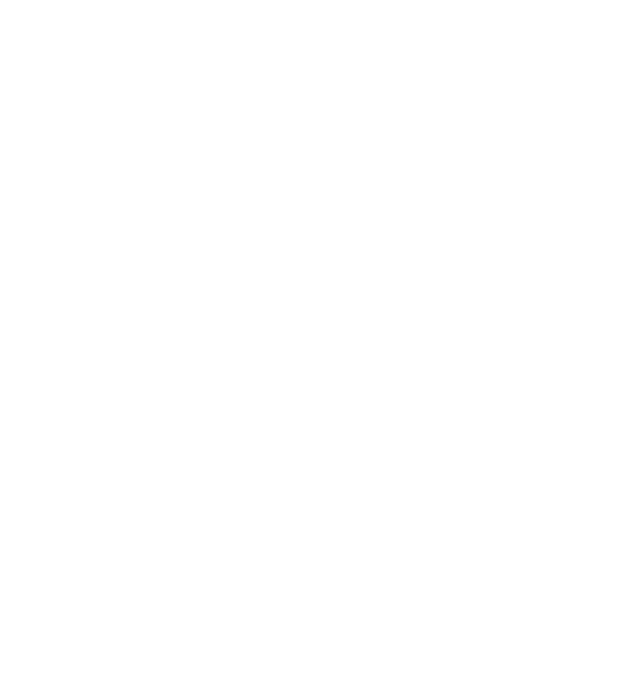
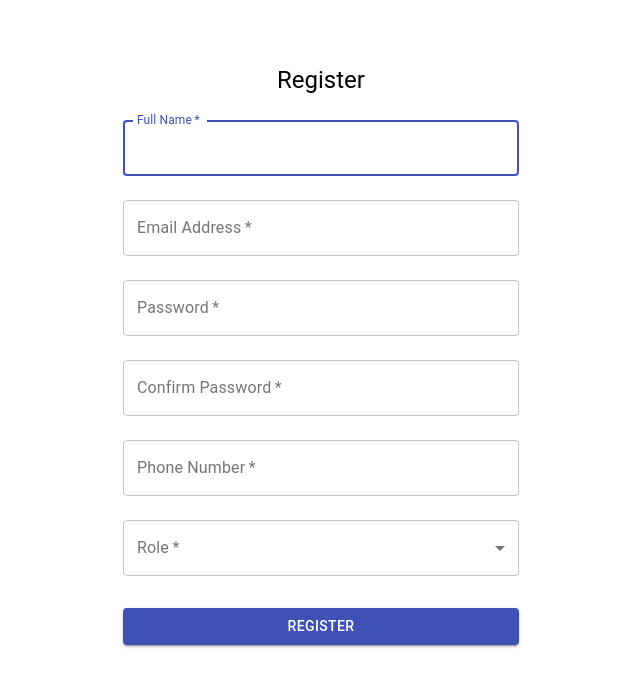
Before and after one commit to mariamafra/ghosthouse-front, a React (Create React App) app: page /register in a window 1280 px wide. Before the commit this address had no page. Shown: the top 686 px of the page, without its empty margins (319-959 px from the left). Built offline with nearby package versions, Linux system fonts and the light colour scheme; the HTML template or start-up script is replaced by a standard one.

Commit message:
Register

```diff
--- a/src/App.js
+++ b/src/App.js
@@ -8,6 +8,7 @@
 import MyProperties from './pages/MyProperties';
 import ReservationDetailPage from './pages/ReservationDetailPage';
 import LoginPage from './pages/LoginPage';
+import Register from './pages/Register';
 
 function App() {
   return (
@@ -21,6 +22,7 @@
           <Route path='/my-reservations' element={<MyReservations />}/>
           <Route path='/my-properties' element={<MyProperties />}/>
           <Route path='/login' element={<LoginPage />}/>
+          <Route path='/register' element={<Register />}/>
           <Route path='/reservation-confirmation/:id' element={<ReservationDetailPage />}/> {/* Precisa ser revisto, o ID precisa ser o da reserva*/}
         </Routes>
       </Router>
--- a/src/pages/LoginPage.js
+++ b/src/pages/LoginPage.js
@@ -1,4 +1,5 @@
 import React, { useState } from 'react';
+import { Link } from 'react-router-dom';
 import { TextField, Button, Typography, Container, makeStyles } from '@material-ui/core';
 
 const useStyles = makeStyles((theme) => ({
@@ -71,6 +72,9 @@
           >
             Sign In
           </Button>
+          <Typography variant="body2" color="textSecondary" align="center">
+            Don't have an account? <Link to="/register">Sign Up</Link>
+          </Typography>
         </form>
       </div>
     </Container>
--- /dev/null
+++ b/src/pages/Register.js
@@ -0,0 +1,137 @@
+import React, { useState } from 'react';
+import { TextField, Button, Typography, Container, makeStyles, FormControl, InputLabel, Select, MenuItem } from '@material-ui/core';
+
+const useStyles = makeStyles((theme) => ({
+  container: {
+    marginTop: theme.spacing(8),
+    display: 'flex',
+    flexDirection: 'column',
+    alignItems: 'center',
+  },
+  form: {
+    width: '100%',
+    marginTop: theme.spacing(1),
+  },
+  submit: {
+    margin: theme.spacing(3, 0, 2),
+  },
+}));
+
+const Register = () => {
+  const classes = useStyles();
+  const [name, setName] = useState('');
+  const [email, setEmail] = useState('');
+  const [password, setPassword] = useState('');
+  const [confirmPassword, setConfirmPassword] = useState('');
+  const [phoneNumber, setPhoneNumber] = useState('');
+  const [role, setRole] = useState('');
+
+  const handleSubmit = (event) => {
+    event.preventDefault();
+    console.log('Name:', name);
+    console.log('Email:', email);
+    console.log('Password:', password);
+    console.log('Confirm Password:', confirmPassword);
+    console.log('Phone Number:', phoneNumber);
+    console.log('Role:', role);
+  };
+
+  return (
+    <Container component="main" maxWidth="xs">
+      <div className={classes.container}>
+        <Typography component="h1" variant="h5">
+          Register
+        </Typography>
+        <form className={classes.form} onSubmit={handleSubmit}>
+          <TextField
+            variant="outlined"
+            margin="normal"
+            required
+            fullWidth
+            id="name"
+            label="Full Name"
+            name="name"
+            autoComplete="name"
+            autoFocus
+            value={name}
+            onChange={(e) => setName(e.target.value)}
+          />
+          <TextField
+            variant="outlined"
+            margin="normal"
+            required
+            fullWidth
+            id="email"
+            label="Email Address"
+            name="email"
+            autoComplete="email"
+            value={email}
+            onChange={(e) => setEmail(e.target.value)}
+          />
+          <TextField
+            variant="outlined"
+            margin="normal"
+            required
+            fullWidth
+            name="password"
+            label="Password"
+            type="password"
+            id="password"
+            autoComplete="new-password"
+            value={password}
+            onChange={(e) => setPassword(e.target.value)}
+          />
+          <TextField
+            variant="outlined"
+            margin="normal"
+            required
+            fullWidth
+            name="confirmPassword"
+            label="Confirm Password"
+            type="password"
+            id="confirmPassword"
+            autoComplete="new-password"
+            value={confirmPassword}
+            onChange={(e) => setConfirmPassword(e.target.value)}
+          />
+          <TextField
+            variant="outlined"
+            margin="normal"
+            required
+            fullWidth
+            id="phoneNumber"
+            label="Phone Number"
+            name="phoneNumber"
+            autoComplete="tel"
+            value={phoneNumber}
+            onChange={(e) => setPhoneNumber(e.target.value)}
+          />
+          <FormControl variant="outlined" fullWidth margin="normal" required>
+            <InputLabel id="role-label">Role</InputLabel>
+            <Select
+              labelId="role-label"
+              id="role"
+              value={role}
+              onChange={(e) => setRole(e.target.value)}
+              label="Role"
+            >
+              <MenuItem value="proprietario">Proprietário</MenuItem>
+              <MenuItem value="locatario">Locatário</MenuItem>
+            </Select>
+          </FormControl>
+          <Button
+            type="submit"
+            fullWidth
+            variant="contained"
+            color="primary"
+            className={classes.submit}
+          >
+            Register
+          </Button>
+        </form>
+      </div>
+    </Container>
+  );
+};
+
+export default Register;
```
